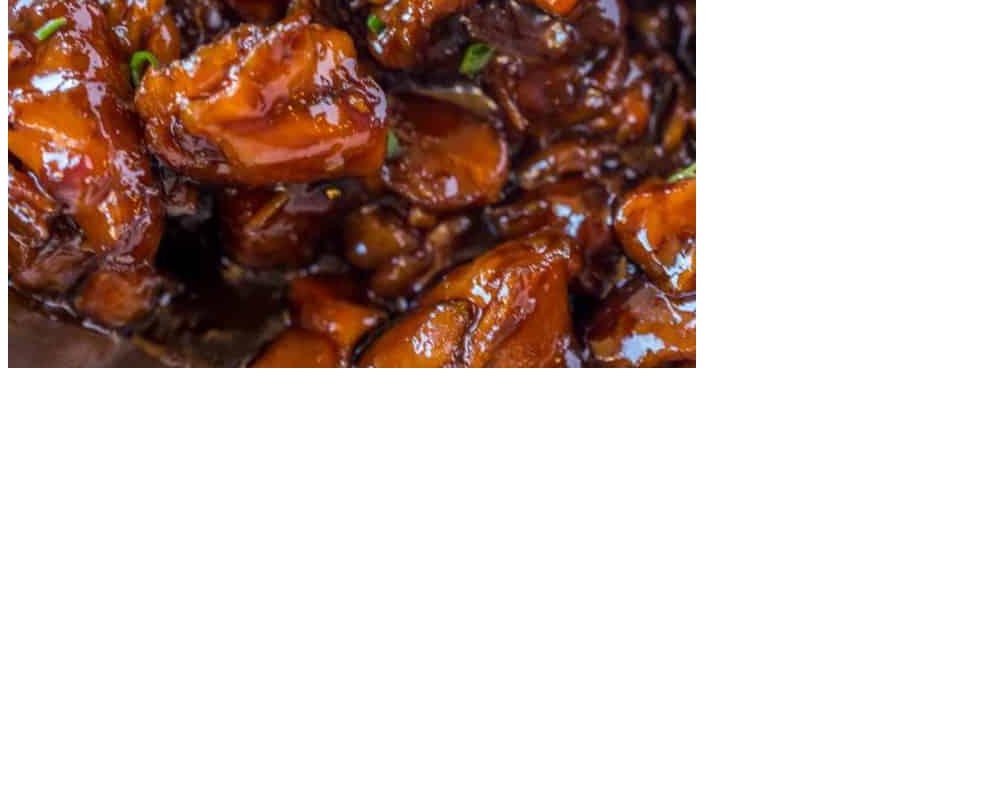
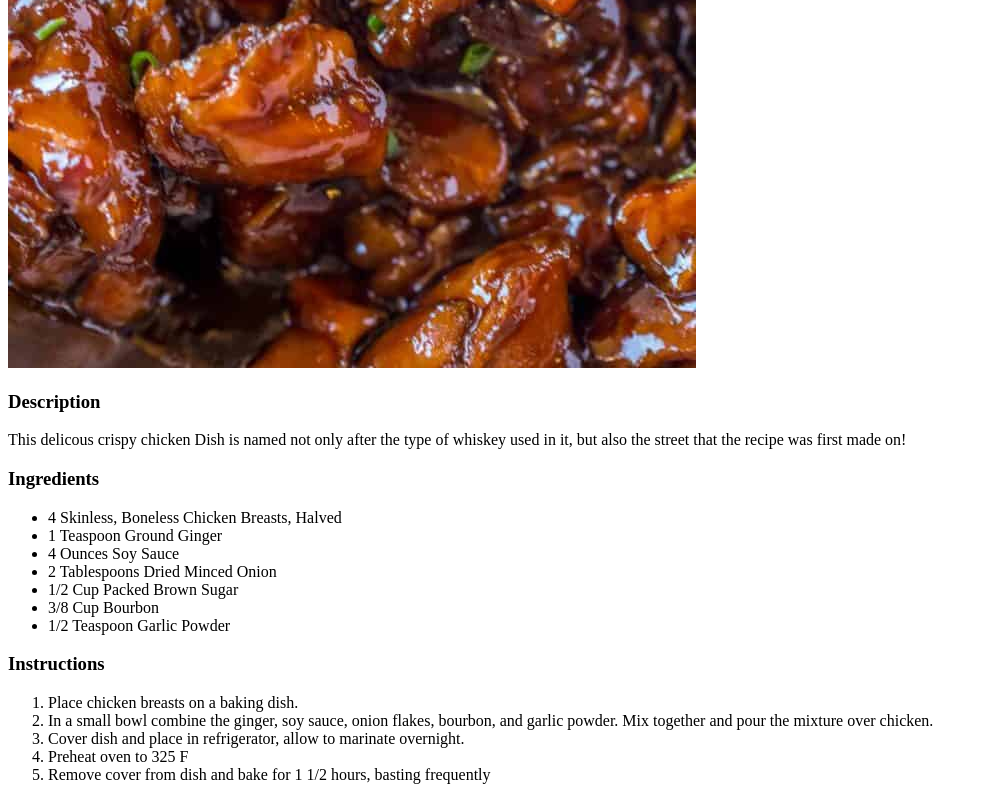
Before and after one commit to kbeaulie/odin-recipes, a plain HTML site: page recipes/Bourbon Chicken.html in a window 1280 px wide. Shown: the part 791-1591 px from the top of the page, without its empty margins (0-984 px from the left). Before the commit the page ends 1171 px from the top, so only its background shows below. Drawn offline with Linux system fonts and the light colour scheme.

Commit message:
Added code to Bourbon Chicken.html

```diff
--- a/recipes/Bourbon Chicken.html
+++ b/recipes/Bourbon Chicken.html
@@ -8,8 +8,36 @@
     <h1><a href="../index.html">Home Page</a></h1>
     <h2>Bourbon Chicken</h2>
     <img src="Bourbon Chicken.jpg" alt="Crispy Bourbon Chicken">
+    <h3>Description</h3>
+        <p>This delicous crispy chicken Dish is named not only after the type of whiskey used in it, but also the street that the recipe was first made on!</p>
+
+    <h3>Ingredients</h3>
+        <ul>
+            <li>4 Skinless, Boneless Chicken Breasts, Halved</li>
+            <li>1 Teaspoon Ground Ginger</li>
+            <li>4 Ounces Soy Sauce</li>
+            <li>2 Tablespoons Dried Minced Onion</li>
+            <li>1/2 Cup Packed Brown Sugar</li>
+            <li>3/8 Cup Bourbon</li>
+            <li>1/2 Teaspoon Garlic Powder</li>
 
 
+
+        </ul>
+
+    <h3>Instructions</h3>
+        <ol>
+            <li>Place chicken breasts on a baking dish.</li>
+            <li>In a small bowl combine the ginger, soy sauce, onion flakes, bourbon, and garlic powder. Mix together and pour the mixture over chicken.</li>
+            <li>Cover dish and place in refrigerator, allow to marinate overnight.</li>
+            <li>Preheat oven to 325 F</li>
+            <li>Remove cover from dish and bake for 1 1/2 hours, basting frequently</li>
+
+
+
+
+
+        </ol>
 </body>
 
 
```
